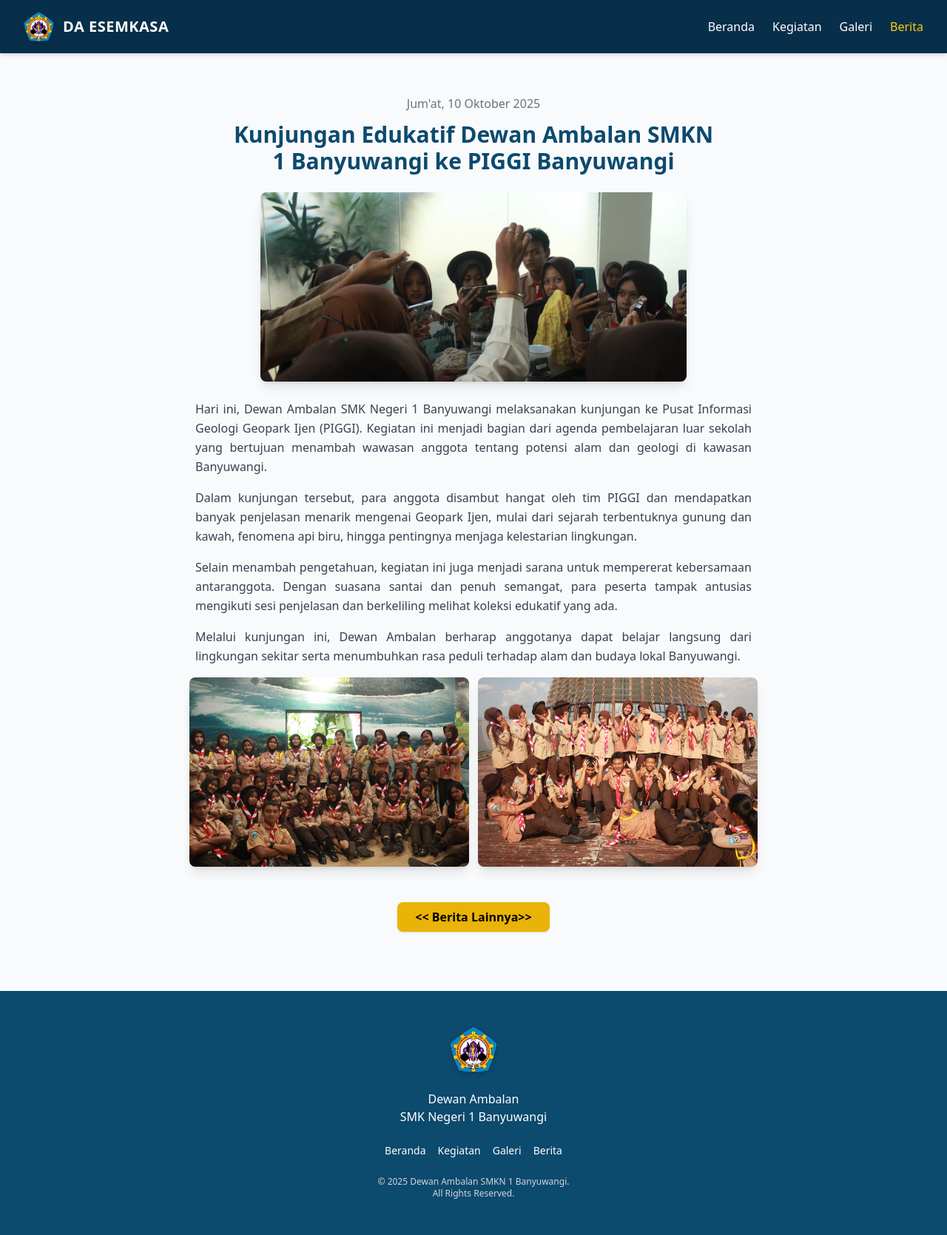
After one commit to bangnocode/website-da-esemkasa, a Laravel app: page /berita/kunjungan-ke-piggi-banyuwangi in a window 1280 px wide. The commit adds this page. Shown: the whole page at 74% size. Run offline with Laravel 12, Linux system fonts and the light colour scheme; some libraries are stand-ins or nearby versions.

Commit message:
tambah berita piggi

```diff
--- /dev/null
+++ b/resources/views/multi_page/da-esemkasa/berita/kunjungan-piggi.blade.php
@@ -0,0 +1,160 @@
+<!DOCTYPE html>
+<html lang="en">
+
+<head>
+    <!-- Meta dasar -->
+    <meta charset="UTF-8">
+    <meta name="viewport" content="width=device-width, initial-scale=1.0">
+    <title>Kunjungan Edukatif Dewan Ambalan SMKN 1 Banyuwangi ke PIGGI Banyuwangi</title>
+    <meta name="description"
+        content="Dewan Ambalan SMK Negeri 1 Banyuwangi melakukan kunjungan edukatif ke PIGGI Banyuwangi untuk menambah wawasan tentang geologi dan potensi alam Banyuwangi.">
+    <meta name="keywords"
+        content="Dewan Ambalan, SMKN 1 Banyuwangi, PIGGI Banyuwangi, Geopark Ijen, Pramuka Banyuwangi, kegiatan pramuka, kunjungan edukatif">
+    <meta name="author" content="Dewan Ambalan SMKN 1 Banyuwangi">
+    <meta name="robots" content="index, follow">
+
+    <!-- Open Graph / Facebook -->
+    <meta property="og:type" content="article">
+    <meta property="og:title" content="Kunjungan Edukatif Dewan Ambalan SMKN 1 Banyuwangi ke PIGGI Banyuwangi">
+    <meta property="og:description"
+        content="Dewan Ambalan SMKN 1 Banyuwangi melaksanakan kunjungan edukatif ke PIGGI Banyuwangi untuk menambah wawasan tentang geologi dan potensi alam daerah.">
+    <meta property="og:image" content="{{ asset('img/da-esemkasa/galeri/da-piggi-2.webp') }}">
+    <meta property="og:url"
+        content="{{ url('/berita/kunjungan-edukatif-dewan-ambalan-smkn-1-banyuwangi-ke-piggi-banyuwangi') }}">
+    <meta property="og:site_name" content="Dewan Ambalan SMKN 1 Banyuwangi">
+
+    <!-- Twitter Card -->
+    <meta name="twitter:card" content="summary_large_image">
+    <meta name="twitter:title" content="Kunjungan Edukatif Dewan Ambalan SMKN 1 Banyuwangi ke PIGGI Banyuwangi">
+    <meta name="twitter:description"
+        content="Kegiatan belajar luar sekolah: kunjungan Dewan Ambalan SMKN 1 Banyuwangi ke PIGGI Banyuwangi.">
+    <meta name="twitter:image" content="{{ asset('img/da-esemkasa/galeri/da-piggi-2.webp') }}">
+
+    <!-- Canonical -->
+    <link rel="canonical"
+        href="{{ url('/berita/kunjungan-edukatif-dewan-ambalan-smkn-1-banyuwangi-ke-piggi-banyuwangi') }}">
+
+    <!-- Favicon -->
+    <link rel="icon" href="{{ asset('img/da-esemkasa/dewan-ambalan.png') }}">
+
+    <!-- Tailwind + Flowbite -->
+    <script src="https://cdn.tailwindcss.com"></script>
+    <link href="https://cdn.jsdelivr.net/npm/flowbite@3.1.2/dist/flowbite.min.css" rel="stylesheet" />
+    <script defer src="https://cdn.jsdelivr.net/npm/flowbite@3.1.2/dist/flowbite.min.js"></script>
+
+</head>
+
+<body class="overflow-x-hidden scroll-smooth bg-slate-50 text-gray-800">
+
+    <!-- NAVBAR -->
+    <nav class="bg-sky-950 fixed w-full z-50 top-0 shadow-md">
+        <div class="max-w-screen-xl flex flex-wrap items-center justify-between mx-auto p-4 md:px-8">
+            <!-- Logo -->
+            <a href="{{ url('/') }}" class="flex items-center gap-3">
+                <img src="{{ asset('img/da-esemkasa/dewan-ambalan.png') }}" class="h-10 drop-shadow-md" alt="Logo">
+                <span class="text-xl font-semibold text-white tracking-wide">DA ESEMKASA</span>
+            </a>
+
+            <!-- Mobile Menu Button -->
+            <button id="navbar-toggle" type="button"
+                class="inline-flex items-center p-2 w-10 h-10 justify-center text-sm text-white rounded-lg md:hidden hover:bg-sky-800 focus:outline-none focus:ring-2 focus:ring-yellow-400 transition">
+                <span class="sr-only">Open main menu</span>
+                <svg class="w-5 h-5" xmlns="http://www.w3.org/2000/svg" fill="none" viewBox="0 0 17 14">
+                    <path stroke="currentColor" stroke-linecap="round" stroke-linejoin="round" stroke-width="2"
+                        d="M1 1h15M1 7h15M1 13h15" />
+                </svg>
+            </button>
+
+            <!-- Menu Links -->
+            <div class="hidden w-full md:flex md:w-auto" id="navbar-sticky">
+                <ul
+                    class="flex flex-col p-4 md:p-0 mt-4 font-medium rounded-lg bg-sky-950 md:flex-row md:space-x-6 md:mt-0 md:border-0">
+                    <li>
+                        <a href="{{ url('/') }}"
+                            class="block py-2 px-3 rounded-md text-white hover:bg-sky-800 md:hover:bg-transparent md:hover:text-yellow-400 md:p-0"
+                            aria-current="page">Beranda</a>
+                    </li>
+                    <li>
+                        <a href="{{ url('/kegiatan') }}"
+                            class="block py-2 px-3 rounded-md text-white hover:bg-sky-800 md:hover:bg-transparent md:hover:text-yellow-400 md:p-0">Kegiatan</a>
+                    </li>
+                    <li>
+                        <a href="{{ url('/galeri') }}"
+                            class="block py-2 px-3 rounded-md text-white hover:bg-sky-800 md:hover:bg-transparent md:hover:text-yellow-400 md:p-0">Galeri</a>
+                    </li>
+                    <li>
+                        <a href="{{ url('/berita') }}"
+                            class="block py-2 px-3 text-black bg-yellow-500 rounded-md md:bg-transparent md:text-yellow-400 md:p-0">Berita</a>
+                    </li>
+
+                </ul>
+            </div>
+        </div>
+    </nav>
+
+
+    <section class="mt-32 mb-20 px-4 md:px-8">
+        <!-- Tanggal -->
+        <p class="text-gray-500 text-base text-center mb-3">
+            Jum'at, 10 Oktober 2025
+        </p>
+
+        <!-- Judul -->
+        <h1 class="text-2xl md:text-3xl font-bold text-center mx-auto max-w-2xl text-sky-900 leading-snug mb-6">
+            Kunjungan Edukatif Dewan Ambalan SMKN 1 Banyuwangi ke PIGGI Banyuwangi
+        </h1>
+
+        <!-- Gambar -->
+        <div class="max-w-xl mx-auto mb-6">
+            <img src="{{ asset('img/da-esemkasa/galeri/da-piggi-2.webp') }}" alt="Open Recruitment 2025"
+                class="rounded-lg w-full h-48 md:h-64 object-cover shadow-lg">
+        </div>
+
+        <!-- Isi Berita -->
+        <article class="max-w-3xl mx-auto text-justify leading-relaxed text-gray-700 space-y-4 px-2">
+            <p>
+                Hari ini, Dewan Ambalan SMK Negeri 1 Banyuwangi melaksanakan kunjungan ke Pusat Informasi Geologi
+                Geopark Ijen (PIGGI). Kegiatan ini menjadi bagian dari agenda pembelajaran luar sekolah yang bertujuan
+                menambah wawasan anggota tentang potensi alam dan geologi di kawasan Banyuwangi.
+            </p>
+            <p>
+                Dalam kunjungan tersebut, para anggota disambut hangat oleh tim PIGGI dan mendapatkan banyak penjelasan
+                menarik mengenai Geopark Ijen, mulai dari sejarah terbentuknya gunung dan kawah, fenomena api biru,
+                hingga pentingnya menjaga kelestarian lingkungan.
+            </p>
+            <p>
+                Selain menambah pengetahuan, kegiatan ini juga menjadi sarana untuk mempererat kebersamaan antaranggota.
+                Dengan suasana santai dan penuh semangat, para peserta tampak antusias mengikuti sesi penjelasan dan
+                berkeliling melihat koleksi edukatif yang ada.
+            </p>
+            <p>
+                Melalui kunjungan ini, Dewan Ambalan berharap anggotanya dapat belajar langsung dari lingkungan sekitar
+                serta menumbuhkan rasa peduli terhadap alam dan budaya lokal Banyuwangi.
+            </p>
+        </article>
+
+        <!-- Gambar -->
+        <div class="max-w-3xl mx-auto mb-6 grid grid-cols-1 gap-3 mt-4 lg:grid-cols-2">
+            <img src="{{ asset('img/da-esemkasa/galeri/da-piggi-1.webp') }}" alt="Open Recruitment 2025"
+                class="rounded-lg w-full h-48 md:h-64 object-cover shadow-lg">
+            <img src="{{ asset('img/da-esemkasa/galeri/da-piggi-3.webp') }}" alt="Open Recruitment 2025"
+                class="rounded-lg w-full h-48 md:h-64 object-cover shadow-lg">
+        </div>
+
+        <!-- Tombol Kembali -->
+        <div class="text-center mt-12">
+            <a href="{{ url('/berita') }}"
+                class="inline-block px-6 py-2 bg-yellow-500 text-black font-semibold rounded-lg shadow hover:bg-yellow-400 transition">
+                << Berita Lainnya>>
+            </a>
+        </div>
+    </section>
+
+
+    <x-footer-da-esemkasa></x-footer-da-esemkasa>
+
+    <script src="{{ asset('script.js') }}"></script>
+
+</body>
+
+</html>
--- a/resources/views/multi_page/da-esemkasa/kegiatan.blade.php
+++ b/resources/views/multi_page/da-esemkasa/kegiatan.blade.php
@@ -134,7 +134,7 @@
         <!-- Card -->
         <div
             class="bg-white border rounded-lg shadow-lg overflow-hidden hover:shadow-2xl transition-shadow duration-300">
-            <img src="{{ asset('img/da-esemkasa/galeri/bg-banner_11zon.webp') }}" alt="Muspanegak" class="w-full h-48 object-cover">
+            <img src="{{ asset('img/da-esemkasa/galeri/muspa.webp') }}" alt="Muspanegak" class="w-full h-48 object-cover">
             <div class="p-6 flex flex-col gap-3">
                 <h2 class="font-bold text-xl text-sky-900">Muspanegak</h2>
                 <p class="text-gray-700 text-sm leading-relaxed">
--- a/routes/web.php
+++ b/routes/web.php
@@ -11,6 +11,7 @@ Route::get('/berita', fn() => view('multi_page.da-esemkasa.berita'));
 Route::get('/galeri', fn() => view('multi_page.da-esemkasa.galeri'));
 Route::get('/berita/open-recruitmen-da-2025', fn() => view('multi_page.da-esemkasa.berita.open_recruitment_da_2025'));
 Route::get('/berita/PTA2025', fn() => view('multi_page.da-esemkasa.berita.PTA2025'));
+Route::get('/berita/kunjungan-ke-piggi-banyuwangi', fn() => view('multi_page.da-esemkasa.berita.kunjungan-piggi'))->name('berita.kunjungan.piggi');
 
 Route::get('/login-voting', [LoginController::class, 'showLogin'])->name('login.show');
 Route::post('/login', [LoginController::class, 'login'])->name('login.process')->middleware('throttle:5,1');
```
Also changed, not shown: resources/views/multi_page/da-esemkasa/berita.blade.php (+4 -24 lines), resources/views/multi_page/da-esemkasa/index.blade.php (+16 -29 lines), public/img/da-esemkasa/galeri/da-piggi-1.webp (added), public/img/da-esemkasa/galeri/da-piggi-2.webp (added), public/img/da-esemkasa/galeri/da-piggi-3.webp (added), public/img/da-esemkasa/galeri/muspa.webp (added).
